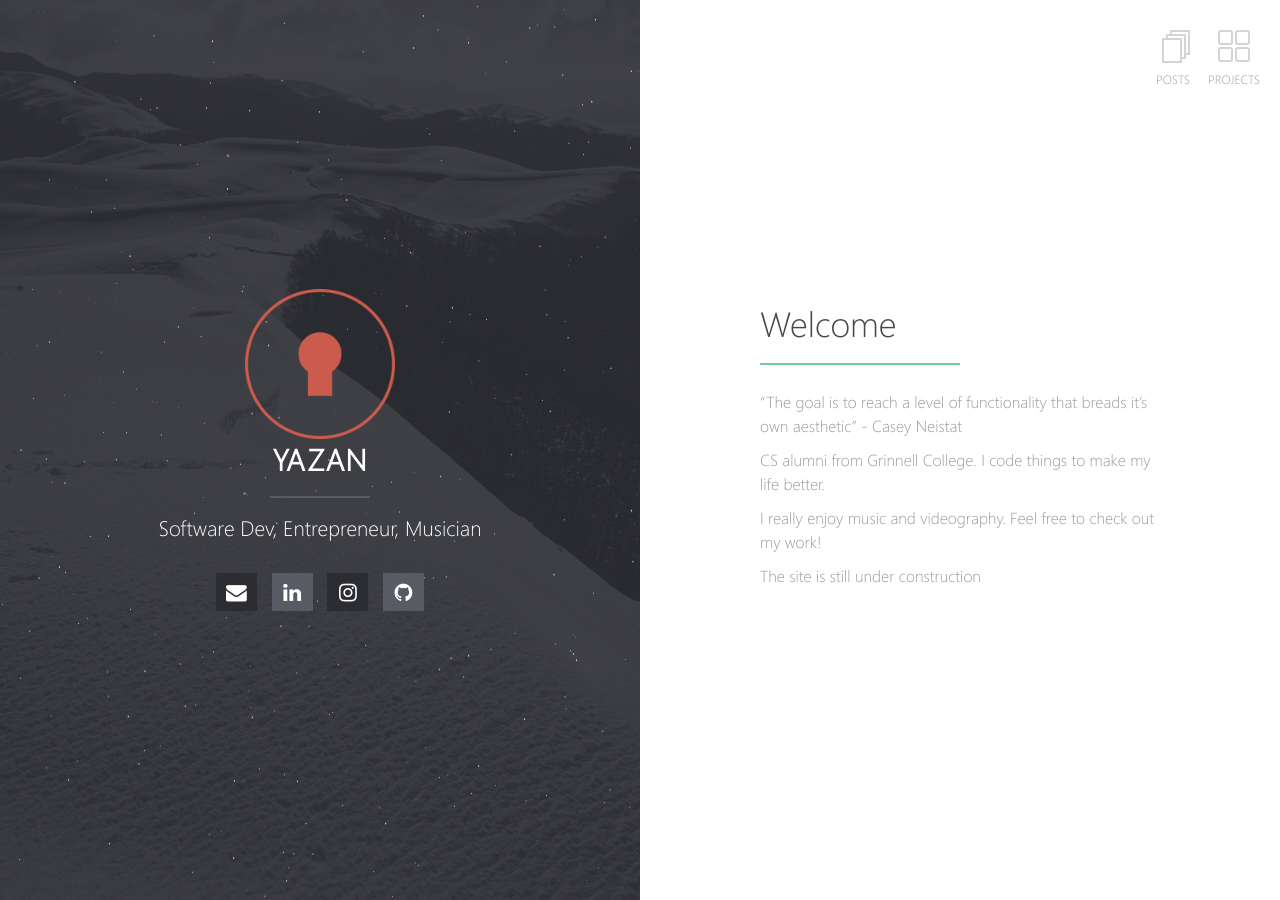
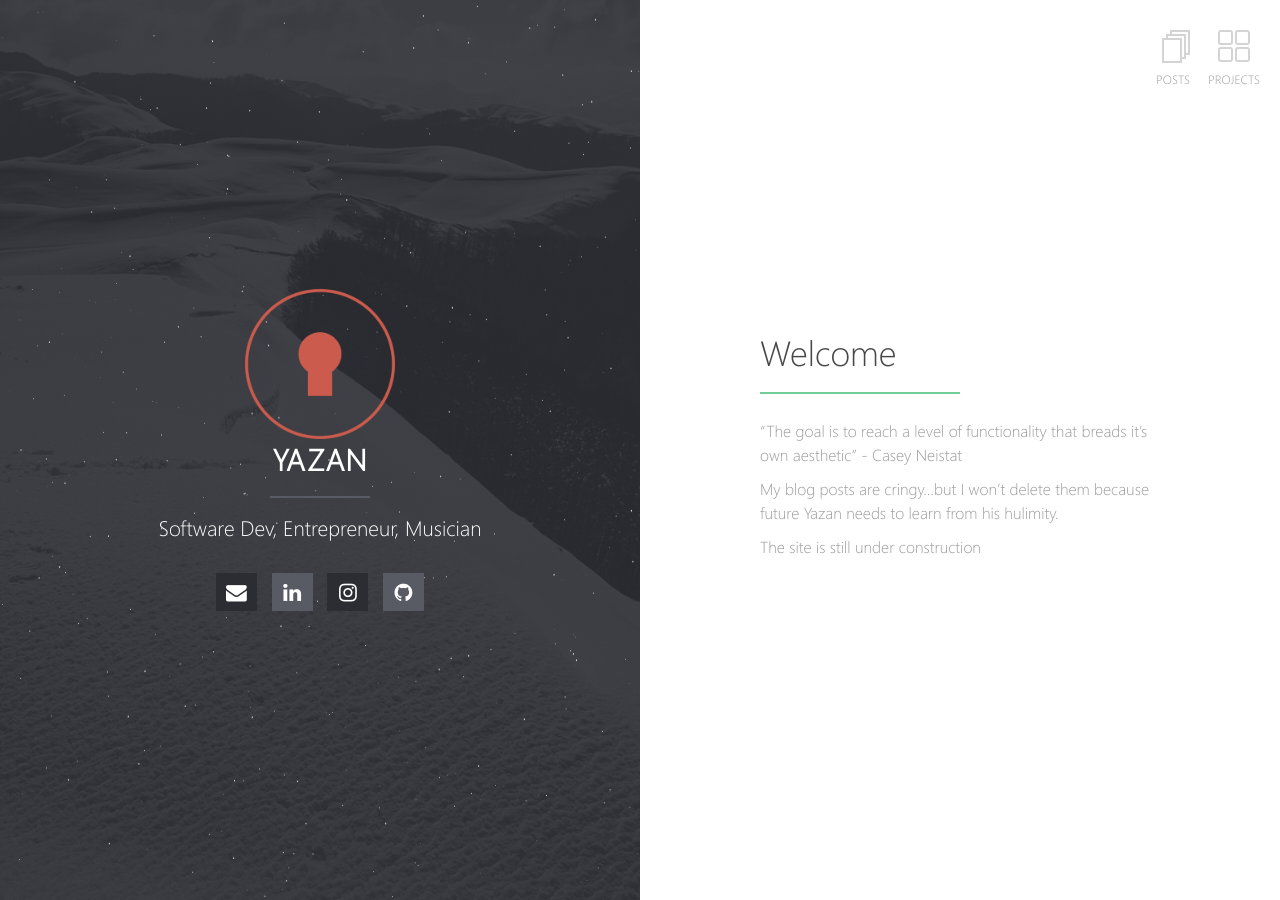
Before and after one commit to YazanKittaneh/yazan.io, a Jekyll site: the page built from index.md, in a window 1280 px wide. Built offline with Jekyll 4.4.1, drawn with Linux system fonts in a browser that asks for light colours; our own code applies the rules of GitHub Pages for plain Markdown files.

Commit message:
added handyskilled and NAA to project list. Updated intro

```diff
--- a/index.md
+++ b/index.md
@@ -6,8 +6,6 @@ layout: home
 
 "The goal is to reach a level of functionality that breads it's own aesthetic" - Casey  Neistat
 
-CS alumni from Grinnell College. I code things to make my life better.
-
-I really enjoy music and videography. Feel free to check out my work!
+My blog posts are cringy...but I won't delete them because future Yazan needs to learn from his hulimity.
 
 *The site is still under construction*
```
